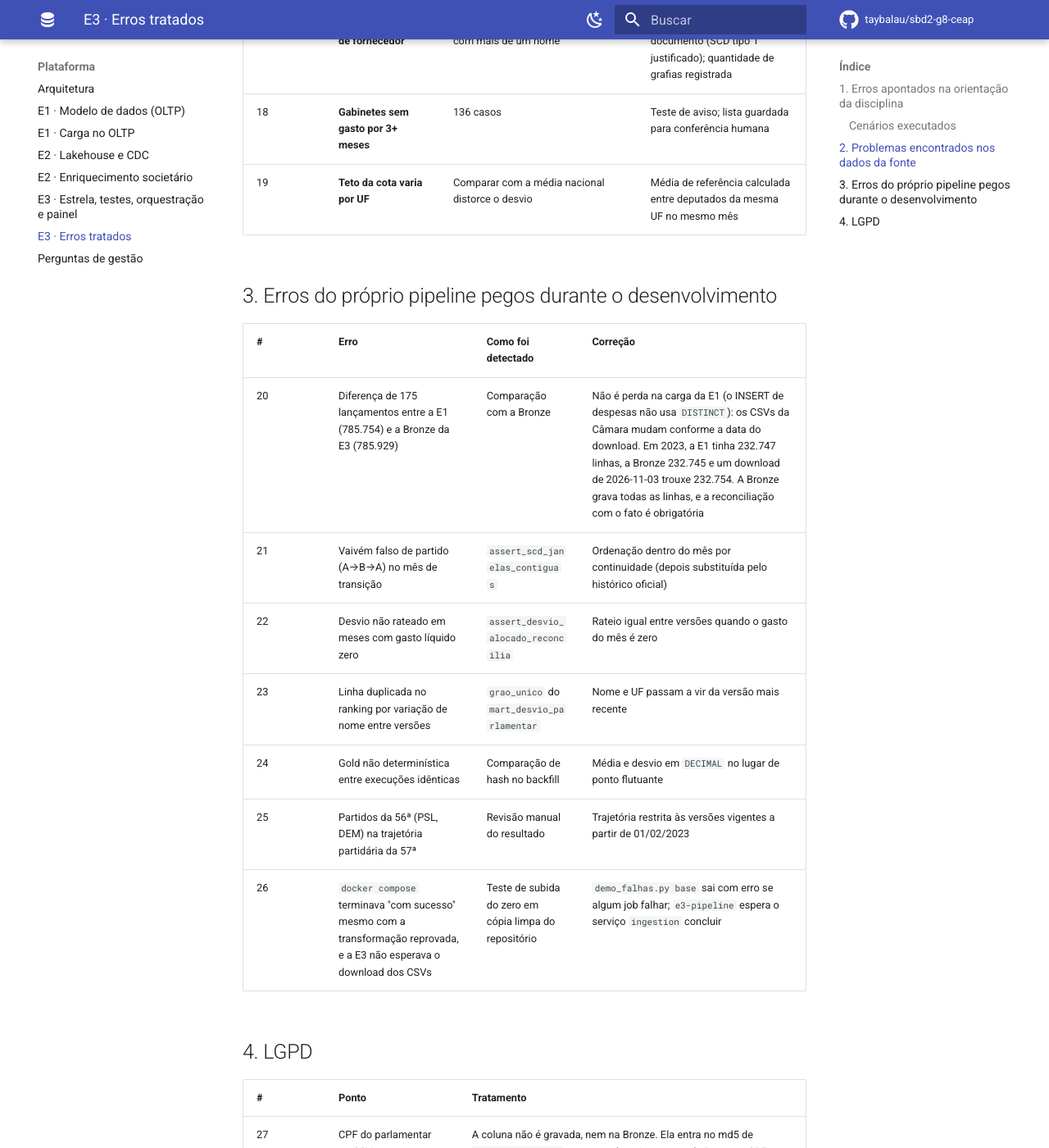
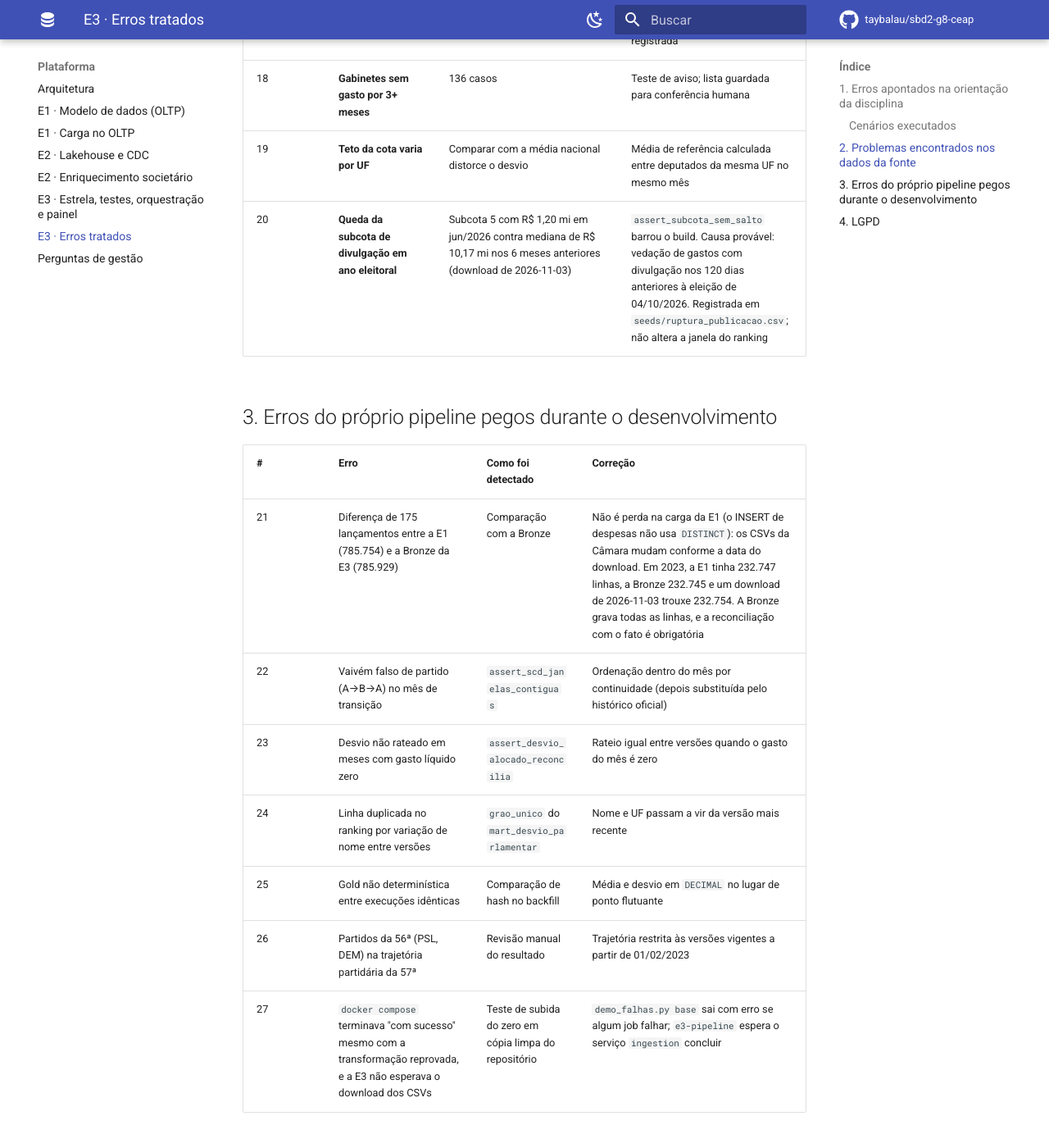
Before and after one commit to taybalau/sbd2-g8-ceap, an MkDocs documentation site: the page built from docs/e3-erros-tratados.md, in a window 1280 px wide and 1400 px high, scrolled down 3202 px. Shown: the whole window at 82% size. Built offline with MkDocs 1.6.1 and Material for MkDocs 9.7.7, drawn with Linux system fonts in a browser that asks for light colours; comment, search, counter and statistics services are not loaded.

Commit message:
fix(e3): registra a queda da subcota de divulgação em ano eleitoral
- seeds/ruptura_publicacao.csv: subcota 5 a partir de jun/2026 (vedação de divulgação
  nos 120 dias antes da eleição), que reprovava assert_subcota_sem_salto com os dados atuais
- painel: usa a primeira ruptura por data para explicar a janela comparável
- e3-erros-tratados.md: novo item 20 e renumeração

```diff
--- a/docs/e3-erros-tratados.md
+++ b/docs/e3-erros-tratados.md
@@ -43,22 +43,23 @@
 | 17 | **Grafias diferentes de fornecedor** | 7.870 documentos (CNPJ ou CPF) com mais de um nome | `dim_fornecedor` agrega por documento (SCD tipo 1 justificado); quantidade de grafias registrada |
 | 18 | **Gabinetes sem gasto por 3+ meses** | 136 casos | Teste de aviso; lista guardada para conferência humana |
 | 19 | **Teto da cota varia por UF** | Comparar com a média nacional distorce o desvio | Média de referência calculada entre deputados da mesma UF no mesmo mês |
+| 20 | **Queda da subcota de divulgação em ano eleitoral** | Subcota 5 com R$ 1,20 mi em jun/2026 contra mediana de R$ 10,17 mi nos 6 meses anteriores (download de 2026-11-03) | `assert_subcota_sem_salto` barrou o build. Causa provável: vedação de gastos com divulgação nos 120 dias anteriores à eleição de 04/10/2026. Registrada em `seeds/ruptura_publicacao.csv`; não altera a janela do ranking |
 
 ## 3. Erros do próprio pipeline pegos durante o desenvolvimento
 
 | # | Erro | Como foi detectado | Correção |
 | :-- | :--- | :--- | :--- |
-| 20 | Diferença de 175 lançamentos entre a E1 (785.754) e a Bronze da E3 (785.929) | Comparação com a Bronze | Não é perda na carga da E1 (o INSERT de despesas não usa `DISTINCT`): os CSVs da Câmara mudam conforme a data do download. Em 2023, a E1 tinha 232.747 linhas, a Bronze 232.745 e um download de 2026-11-03 trouxe 232.754. A Bronze grava todas as linhas, e a reconciliação com o fato é obrigatória |
-| 21 | Vaivém falso de partido (A→B→A) no mês de transição | `assert_scd_janelas_contiguas` | Ordenação dentro do mês por continuidade (depois substituída pelo histórico oficial) |
-| 22 | Desvio não rateado em meses com gasto líquido zero | `assert_desvio_alocado_reconcilia` | Rateio igual entre versões quando o gasto do mês é zero |
-| 23 | Linha duplicada no ranking por variação de nome entre versões | `grao_unico` do `mart_desvio_parlamentar` | Nome e UF passam a vir da versão mais recente |
-| 24 | Gold não determinística entre execuções idênticas | Comparação de hash no backfill | Média e desvio em `DECIMAL` no lugar de ponto flutuante |
-| 25 | Partidos da 56ª (PSL, DEM) na trajetória partidária da 57ª | Revisão manual do resultado | Trajetória restrita às versões vigentes a partir de 01/02/2023 |
-| 26 | `docker compose` terminava "com sucesso" mesmo com a transformação reprovada, e a E3 não esperava o download dos CSVs | Teste de subida do zero em cópia limpa do repositório | `demo_falhas.py base` sai com erro se algum job falhar; `e3-pipeline` espera o serviço `ingestion` concluir |
+| 21 | Diferença de 175 lançamentos entre a E1 (785.754) e a Bronze da E3 (785.929) | Comparação com a Bronze | Não é perda na carga da E1 (o INSERT de despesas não usa `DISTINCT`): os CSVs da Câmara mudam conforme a data do download. Em 2023, a E1 tinha 232.747 linhas, a Bronze 232.745 e um download de 2026-11-03 trouxe 232.754. A Bronze grava todas as linhas, e a reconciliação com o fato é obrigatória |
+| 22 | Vaivém falso de partido (A→B→A) no mês de transição | `assert_scd_janelas_contiguas` | Ordenação dentro do mês por continuidade (depois substituída pelo histórico oficial) |
+| 23 | Desvio não rateado em meses com gasto líquido zero | `assert_desvio_alocado_reconcilia` | Rateio igual entre versões quando o gasto do mês é zero |
+| 24 | Linha duplicada no ranking por variação de nome entre versões | `grao_unico` do `mart_desvio_parlamentar` | Nome e UF passam a vir da versão mais recente |
+| 25 | Gold não determinística entre execuções idênticas | Comparação de hash no backfill | Média e desvio em `DECIMAL` no lugar de ponto flutuante |
+| 26 | Partidos da 56ª (PSL, DEM) na trajetória partidária da 57ª | Revisão manual do resultado | Trajetória restrita às versões vigentes a partir de 01/02/2023 |
+| 27 | `docker compose` terminava "com sucesso" mesmo com a transformação reprovada, e a E3 não esperava o download dos CSVs | Teste de subida do zero em cópia limpa do repositório | `demo_falhas.py base` sai com erro se algum job falhar; `e3-pipeline` espera o serviço `ingestion` concluir |
 
 ## 4. LGPD
 
 | # | Ponto | Tratamento |
 | :-- | :--- | :--- |
-| 27 | CPF do parlamentar no CSV | A coluna não é gravada, nem na Bronze. Ela entra no md5 de `_hash_lancamento`, e com os demais campos da Bronze o CPF pode ser recuperado por força bruta (~10⁹ valores possíveis). O dado já é publicado pela Câmara |
-| 28 | Nome de passageiro (assessores, pessoas físicas) | Mantido só na Bronze (cópia do dado público); não passa para Silver e Gold |
+| 28 | CPF do parlamentar no CSV | A coluna não é gravada, nem na Bronze. Ela entra no md5 de `_hash_lancamento`, e com os demais campos da Bronze o CPF pode ser recuperado por força bruta (~10⁹ valores possíveis). O dado já é publicado pela Câmara |
+| 29 | Nome de passageiro (assessores, pessoas físicas) | Mantido só na Bronze (cópia do dado público); não passa para Silver e Gold |
```
Also changed, not shown: 2 other files.
